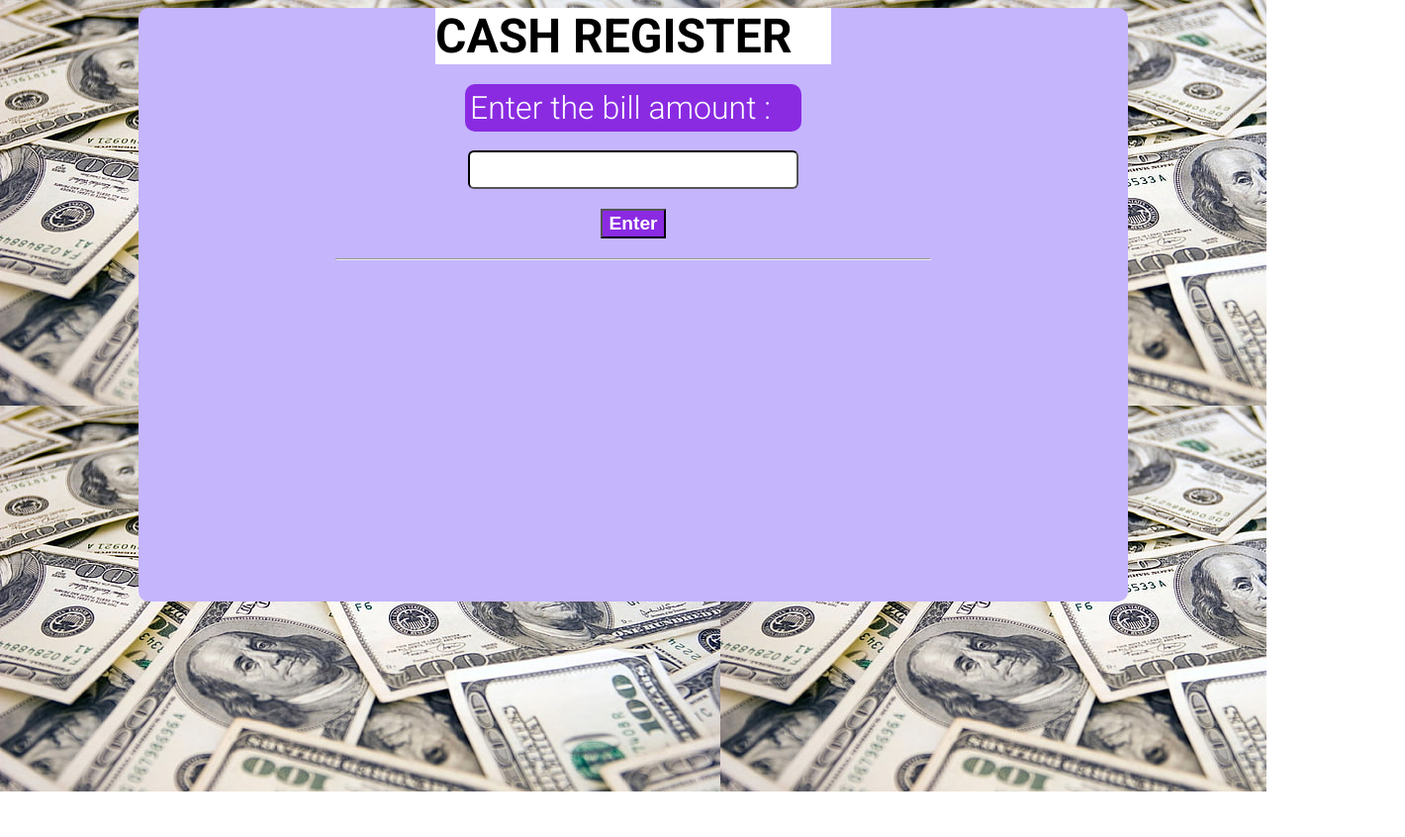
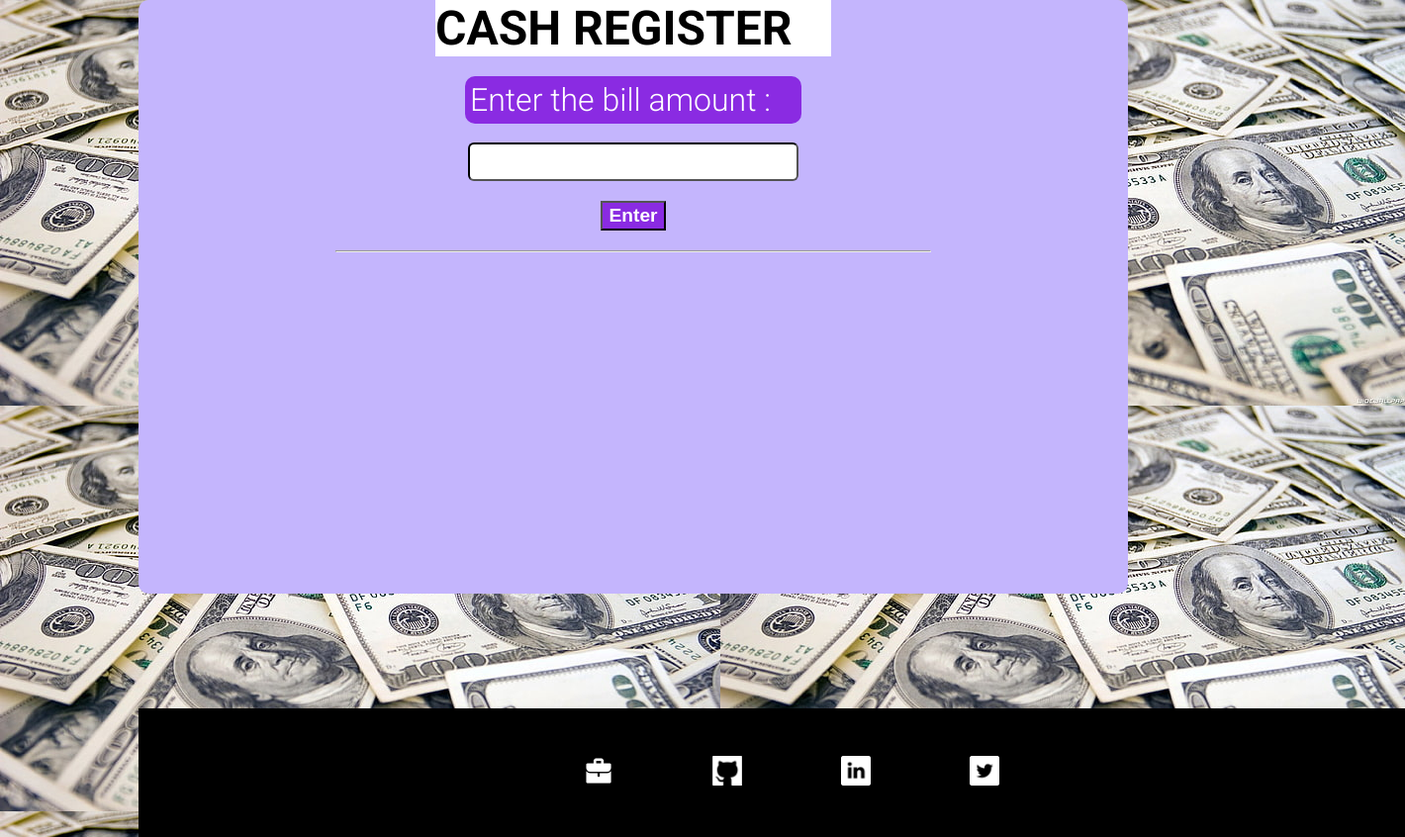
Before and after one commit to AbhishekSingh2000/Cash-Register, a plain HTML site: page index.html in a window 1280 px wide. Shown: the whole page at 99% size, 1420 px wide, since content can reach past the window. Before the commit the page ends 800 px from the top, so only its background shows below. Drawn offline with Linux system fonts and the light colour scheme.

Commit message:
Footer added

```diff
--- a/index.html
+++ b/index.html
@@ -26,6 +26,15 @@
 
   <div class="output-area"></div>
 
+  <footer class="footerall">
+    <ul class="sociallist">
+        <li class="socials" id="social1"><a href="https://abhishekkumarsingh.netlify.app/"><img class="sociallink" src="portfolio.png" alt=""></a></li>
+        <li class="socials" id="social2"><a href="https://github.com/AbhishekSingh2000"><img class="sociallink" src="github.png" alt=""></a></li>
+        <li class="socials" id="social3"><a href="https://www.linkedin.com/in/abhishek-kumar-singh-ba4431218/"><img class="sociallink" src="linkedin.png" alt=""></a></li>
+        <li class="socials" id="social4"><a href="https://twitter.com/ABHISHEKIISM"><img class="sociallink" src="twitter.png" alt=""></a></li>
+    </ul>
+</footer>
+
     <script src = "script.js"></script>
 </div>
 </body>
--- a/style.css
+++ b/style.css
@@ -3,6 +3,7 @@
 body{
     font-family: 'Roboto', sans-serif;
     background-image: url("money.jpg");
+    margin: 0px;
 }
 
 .sub{
@@ -87,3 +88,30 @@ input{
     margin-top: 0px;
     background-color: white;
 }
+
+
+/* footer */
+
+.footerall{
+    text-align: center;
+    position:absolute;
+    bottom:0;
+    width:100%;
+    height: 100px;
+    padding-top: 30px;
+}
+
+.sociallist{
+    background-color: black;
+}
+
+.socials{
+    display: inline;
+}
+
+.sociallink{
+    width: 30px;
+    height: 30px;
+    filter: grayscale(1) invert(1);
+    margin: 3rem;
+}
```
Also changed, not shown: github.png (added), linkedin.png (added), portfolio.png (added), twitter.png (added).
